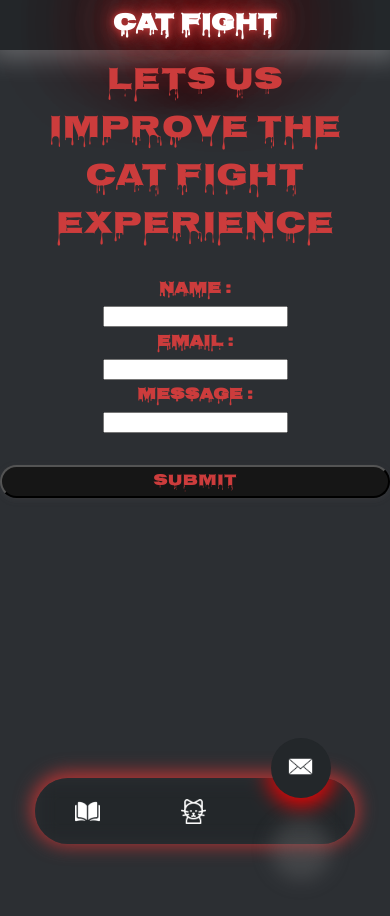
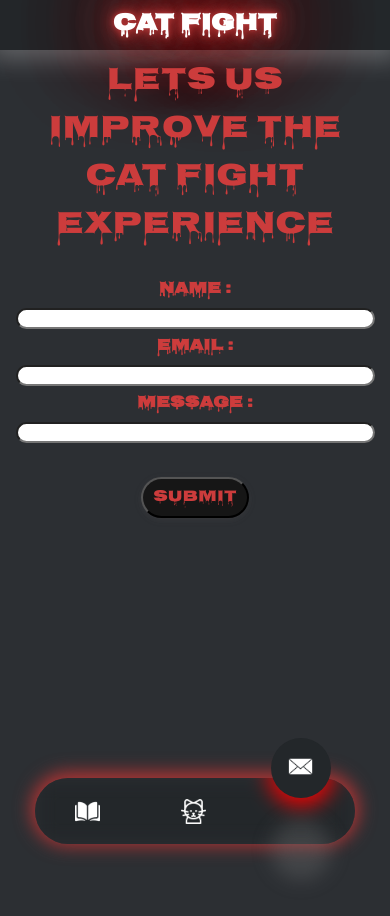
Before and after one commit to WildCodeSchool/2022-03-js-laloupe-miew-miew-team-p2, a React (Vite) app: page /content/contact in a window 390 px wide. Shown: the top 916 px of the page. Built offline with nearby package versions, Linux system fonts and the light colour scheme.

Commit message:
adding contact page

```diff
--- a/index.html
+++ b/index.html
@@ -12,6 +12,11 @@
     <title>Cat Fight</title>
   </head>
   <body>
+    <form name="contact" netlify netlify-honeypot="bot-field" hidden>
+      <imput type="text" name="name" /><imput type="email" name="email" /><imput
+        name="message"
+      />
+    </form>
     <div id="root"></div>
     <script type="module" src="/src/main.jsx"></script>
   </body>
--- a/src/pages/Contact.jsx
+++ b/src/pages/Contact.jsx
@@ -1,21 +1,31 @@
 import React, { useState } from "react";
 import "./contact.css";
 
+// const INITIAL_LIST = ["Learn React", "Learn Firebase", "Learn GraphQL"];*/
 export default function Contact() {
   const [email, setEmail] = useState("");
   const [fullName, setFullName] = useState("");
   const [message, setMessage] = useState("");
-
+  // const [value, setValue] = useState("");
+  // const [list, setList] = useState(INITIAL_LIST);
   const handleFullNameChange = (e) => setFullName(e.target.value);
   const handleEmailChange = (e) => setEmail(e.target.value);
   const handleMessageChange = (e) => setMessage(e.target.value);
-
+  // const handleSubmit = (event) => {
+  // if (value) {
+  // setList(list.concat(value));
+  // }
+  // setValue("");
+  // event.preventDefault();
+  // };
   return (
-    <form>
+    <form name="contact" method="post" data-netlify="true" onSubmit="submit">
+      <input type="hidden" name="form-name" value="contact" />
       <h2>Lets us improve the cat fight experience</h2>
       <h3>Name :</h3>
       <input
-        className="my_inpput"
+        name="name"
+        className="input-contact"
         id="fullName"
         type="text"
         value={fullName}
@@ -23,6 +33,8 @@ export default function Contact() {
       />
       <h4>Email :</h4>
       <input
+        name="email"
+        className="input-contact"
         id="email"
         type="email"
         value={email}
@@ -30,6 +42,8 @@ export default function Contact() {
       />
       <h5>Message :</h5>
       <input
+        name="message"
+        className="input-contact"
         id="message"
         type="message"
         value={message}
--- a/src/pages/contact.css
+++ b/src/pages/contact.css
@@ -42,49 +42,62 @@ h5 {
   background-color: #4a4c44;*/
 }
 
-#input:focus ~ label,
-#textarea:focus ~ label,
-#input:valid ~ label,
-#textarea:valid ~ label {
+#input-contact:focus ~ h3,
+h4,
+h5,
+#textarea:focus ~ h3,
+h4,
+h5,
+#input-contact:valid ~ h3,
+h4,
+h5,
+#textarea:valid ~ h3,
+h4,
+h5 {
   justify-content: center;
   display: flex;
   font-size: auto;
+  width: 100%;
   -webkit-transition: all 0.225s ease;
   transition: all 0.225s ease;
 }
-.styled-input {
+.input-contact {
   justify-content: center;
-  width: 100%;
+  display: flex;
+  width: 90%;
   max-height: 100%;
-  margin: 0;
+  margin: 2px;
   position: relative;
   border-radius: 40px;
 }
 
 @media only screen and (max-width: 600px) {
-  .styled-input {
+  #input-contact {
     width: 100%;
     max-height: 100%;
   }
 }
 
-#styled-input label {
-  justify-content: center;
+#input {
+  justify-content: space-around;
+  display: flex;
   color: #4a4c44;
   padding: 1.3rem 30px 1rem 30px;
-  position: relative;
-  top: 10px;
+  position: absolute;
+  top: 0;
   left: 0;
+  margin: 1rem;
   border-radius: 40px;
   -webkit-transition: all 0.25s ease;
   transition: all 0.25s ease;
   pointer-events: none;
 }
 
-.input,
-textarea {
+#input,
+#textarea {
   justify-content: center;
   display: flex;
+  box-sizing: content-box;
   width: 90%;
   max-height: 100%;
   padding: 1rem;
@@ -96,18 +109,18 @@ textarea {
 }
 
 #input:focus,
-textarea:focus {
+#textarea:focus {
   outline: 0;
 }
 
-#input:focus ~ span,
+.input:focus ~ span,
 #textarea:focus ~ span {
   justify-content: center;
-  width: 100%;
+  width: 90%;
   -webkit-transition: all 0.075s ease;
   transition: all 0.075s ease;
 }
-*/ #textarea {
+#textarea {
   width: 100%;
   max-height: 100%;
   justify-content: center;
@@ -115,16 +128,19 @@ textarea:focus {
   margin: auto;
 }
 
-#input-container {
+/*#input-contact {
   justify-content: center;
-  width: 100%;
+  display: flex;
+  box-sizing: content-box;
+  margin: 2px;
+  width: 90%;
   max-height: 100%;
-}
+}*/
 
 #btn {
   float: none;
   font-family: "Nosifer";
-  padding: 1px 1px;
+  padding: 5px 10px;
   margin-top: 2rem;
   border-radius: 40px;
   display: center;
@@ -143,9 +159,18 @@ textarea:focus {
   box-shadow: 0 1px 1px 0 rgba(0, 0, 0, 0.1), 0 1px 1px 0 rgba(0, 0, 0, 0.09);
 }
 
-@media (max-width: 600px) {
+@media (max-width: auto) {
   #btn {
-    width: 100%;
+    width: auto;
     float: none;
   }
 }
+#input[type="checkbox"] + label {
+  color: #c4c4c4;
+  font-style: "Cochin";
+}
+
+#input[type="checkbox"]:checked + label {
+  color: rgb(204, 60, 60);
+  font-style: "Cochin";
+}
```
